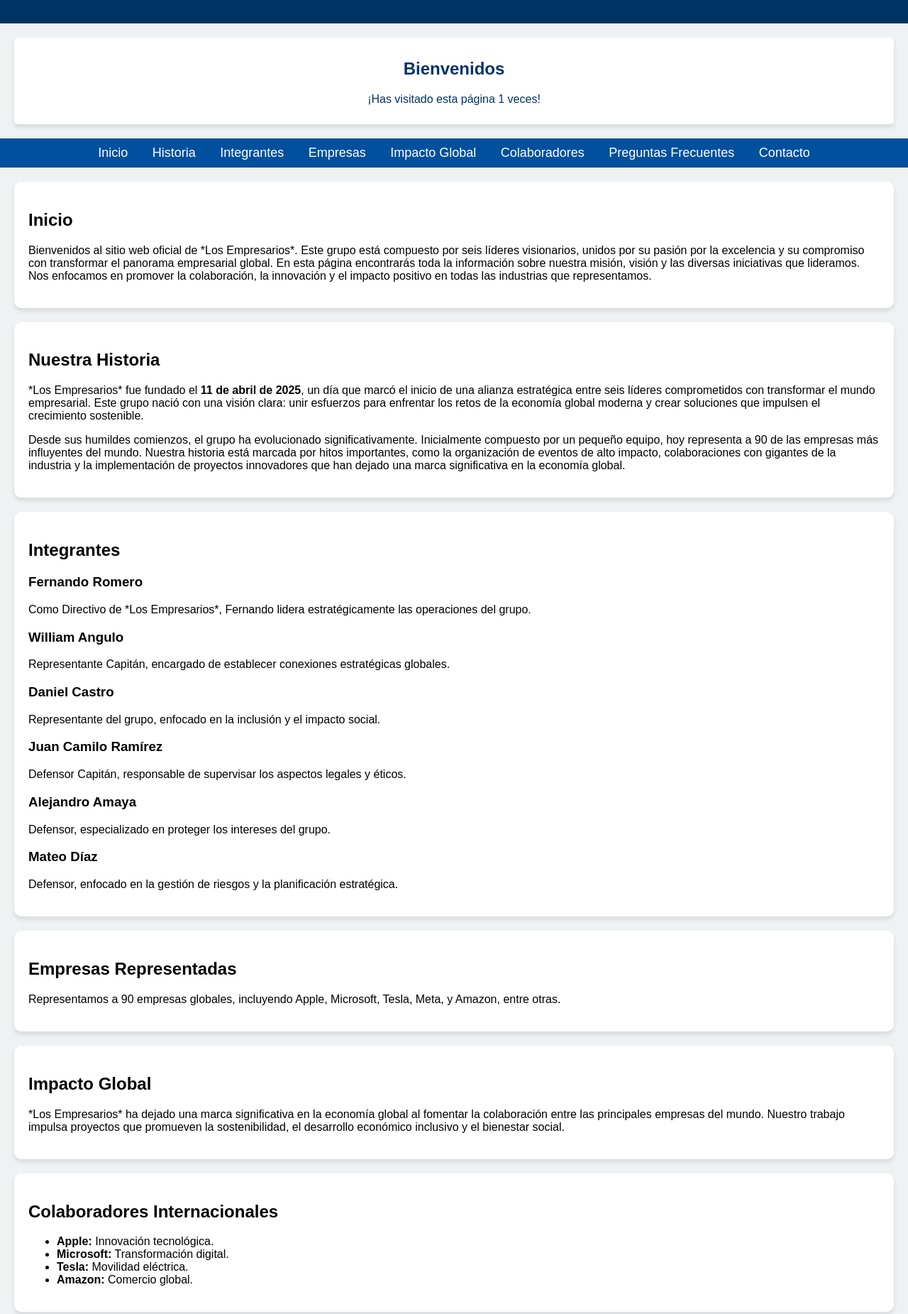
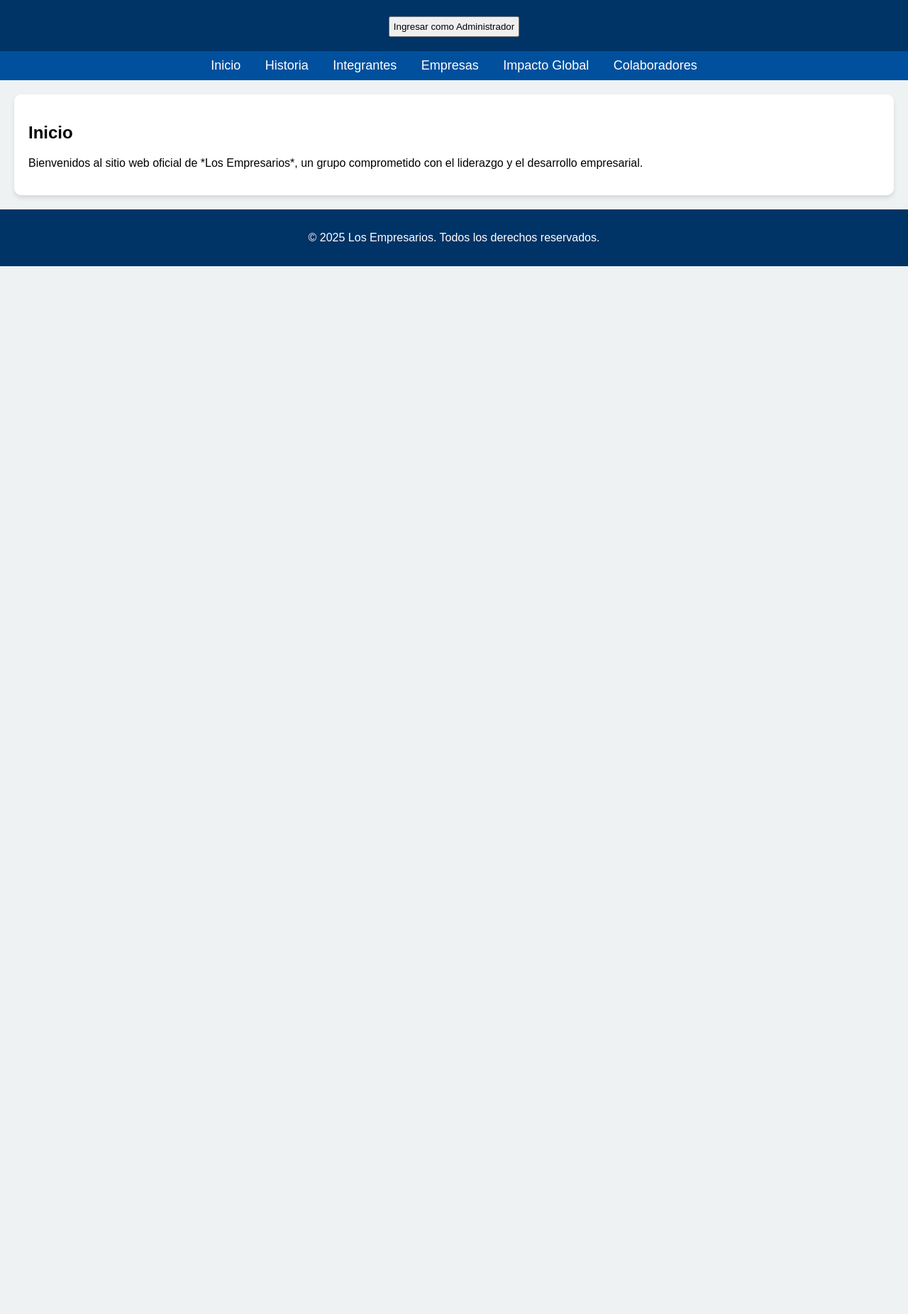
Before and after one commit to eldestruyecamiones3000/Los-Empresarios, a plain HTML site: page index.html in a window 1280 px wide. Shown: the part 121-1972 px from the top of the page at 71% size. After the commit the page ends 800 px from the top, so only its background shows below. Drawn offline with Linux system fonts and the light colour scheme.

Commit message:
Update index.html

```diff
--- a/index.html
+++ b/index.html
@@ -2,7 +2,6 @@
 <html lang="es">
 <head>
     <meta charset="UTF-8">
-    <meta name="viewport" content="width=device-width, initial-scale=1.0">
     <title>Los Empresarios</title>
     <style>
         body {
@@ -17,15 +16,6 @@
             text-align: center;
             padding: 20px;
         }
-        #visit-counter {
-            margin: 20px;
-            padding: 10px;
-            background-color: #ffffff;
-            color: #003366;
-            text-align: center;
-            border-radius: 5px;
-            box-shadow: 0 4px 6px rgba(0,0,0,0.1);
-        }
         nav {
             background-color: #00509E;
             padding: 10px;
@@ -37,8 +27,12 @@
             margin: 0 15px;
             font-size: 18px;
         }
-        nav a:hover {
-            text-decoration: underline;
+        #admin-controls {
+            display: none;
+            margin: 20px;
+            padding: 10px;
+            background-color: #ffffff;
+            border: 1px solid #ddd;
         }
         section {
             margin: 20px;
@@ -57,15 +51,10 @@
 </head>
 <body>
     <header>
-        <h1>Los Empresarios</h1>
-        <p>Liderazgo, innovación y excelencia empresarial</p>
+        <h1 id="titulo-header">Los Empresarios</h1>
+        <p id="subtitulo-header">Liderazgo, innovación y excelencia empresarial</p>
+        <button onclick="enableAdmin()" style="margin-top: 10px; padding: 5px;">Ingresar como Administrador</button>
     </header>
-
-    <!-- Contador de visitas -->
-    <div id="visit-counter">
-        <h2>Bienvenidos</h2>
-        <p>¡Has visitado esta página <span id="counter"></span> veces!</p>
-    </div>
 
     <nav>
         <a href="#inicio">Inicio</a>
@@ -74,97 +63,48 @@
         <a href="#empresas">Empresas</a>
         <a href="#impacto">Impacto Global</a>
         <a href="#colaboradores">Colaboradores</a>
-        <a href="#faq">Preguntas Frecuentes</a>
-        <a href="#contacto">Contacto</a>
     </nav>
 
     <section id="inicio">
         <h2>Inicio</h2>
-        <p>Bienvenidos al sitio web oficial de *Los Empresarios*. Este grupo está compuesto por seis líderes visionarios, unidos por su pasión por la excelencia y su compromiso con transformar el panorama empresarial global. En esta página encontrarás toda la información sobre nuestra misión, visión y las diversas iniciativas que lideramos. Nos enfocamos en promover la colaboración, la innovación y el impacto positivo en todas las industrias que representamos.</p>
+        <p id="texto-inicio">Bienvenidos al sitio web oficial de *Los Empresarios*, un grupo comprometido con el liderazgo y el desarrollo empresarial.</p>
     </section>
 
-    <section id="historia">
-        <h2>Nuestra Historia</h2>
-        <p>*Los Empresarios* fue fundado el <b>11 de abril de 2025</b>, un día que marcó el inicio de una alianza estratégica entre seis líderes comprometidos con transformar el mundo empresarial. Este grupo nació con una visión clara: unir esfuerzos para enfrentar los retos de la economía global moderna y crear soluciones que impulsen el crecimiento sostenible.</p>
-        <p>Desde sus humildes comienzos, el grupo ha evolucionado significativamente. Inicialmente compuesto por un pequeño equipo, hoy representa a 90 de las empresas más influyentes del mundo. Nuestra historia está marcada por hitos importantes, como la organización de eventos de alto impacto, colaboraciones con gigantes de la industria y la implementación de proyectos innovadores que han dejado una marca significativa en la economía global.</p>
-    </section>
-
-    <section id="integrantes">
-        <h2>Integrantes</h2>
-        <div>
-            <h3>Fernando Romero</h3>
-            <p>Como Directivo de *Los Empresarios*, Fernando lidera estratégicamente las operaciones del grupo.</p>
-        </div>
-        <div>
-            <h3>William Angulo</h3>
-            <p>Representante Capitán, encargado de establecer conexiones estratégicas globales.</p>
-        </div>
-        <div>
-            <h3>Daniel Castro</h3>
-            <p>Representante del grupo, enfocado en la inclusión y el impacto social.</p>
-        </div>
-        <div>
-            <h3>Juan Camilo Ramírez</h3>
-            <p>Defensor Capitán, responsable de supervisar los aspectos legales y éticos.</p>
-        </div>
-        <div>
-            <h3>Alejandro Amaya</h3>
-            <p>Defensor, especializado en proteger los intereses del grupo.</p>
-        </div>
-        <div>
-            <h3>Mateo Díaz</h3>
-            <p>Defensor, enfocado en la gestión de riesgos y la planificación estratégica.</p>
-        </div>
-    </section>
-
-    <section id="empresas">
-        <h2>Empresas Representadas</h2>
-        <p>Representamos a 90 empresas globales, incluyendo Apple, Microsoft, Tesla, Meta, y Amazon, entre otras.</p>
-    </section>
-
-    <section id="impacto">
-        <h2>Impacto Global</h2>
-        <p>*Los Empresarios* ha dejado una marca significativa en la economía global al fomentar la colaboración entre las principales empresas del mundo. Nuestro trabajo impulsa proyectos que promueven la sostenibilidad, el desarrollo económico inclusivo y el bienestar social.</p>
-    </section>
-
-    <section id="colaboradores">
-        <h2>Colaboradores Internacionales</h2>
-        <ul>
-            <li><b>Apple:</b> Innovación tecnológica.</li>
-            <li><b>Microsoft:</b> Transformación digital.</li>
-            <li><b>Tesla:</b> Movilidad eléctrica.</li>
-            <li><b>Amazon:</b> Comercio global.</li>
-        </ul>
-    </section>
-
-    <section id="faq">
-        <h2>Preguntas Frecuentes</h2>
-        <h3>¿Qué es *Los Empresarios*?</h3>
-        <p>Somos un grupo de seis líderes que representan a 90 de las empresas más importantes del mundo, con el objetivo de impulsar la innovación y el crecimiento sostenible.</p>
-    </section>
-
-    <section id="contacto">
-        <h2>Contacto</h2>
-        <form action="#" method="post">
-            <label for="name">Nombre:</label><br>
-            <input type="text" id="name" name="name" required><br><br>
-            <label for="email">Correo Electrónico:</label><br>
-            <input type="email" id="email" name="email" required><br><br>
-            <label for="message">Mensaje:</label><br>
-            <textarea id="message" name="message" rows="5" required></textarea><br><br>
-            <button type="submit">Enviar</button>
-        </form>
-    </section>
+    <div id="admin-controls">
+        <h3>Controles de Administrador</h3>
+        <label for="new-header-title">Título del Encabezado:</label>
+        <input type="text" id="new-header-title"><br><br>
+        <label for="new-subtitle">Subtítulo:</label>
+        <input type="text" id="new-subtitle"><br><br>
+        <label for="new-inicio-text">Texto de Inicio:</label>
+        <textarea id="new-inicio-text" rows="3"></textarea><br><br>
+        <button onclick="updatePage()">Guardar Cambios</button>
+    </div>
 
     <script>
-        // Contador de visitas almacenado en localStorage
-        let visitCount = localStorage.getItem('visitCount');
-        if (visitCount === null) {
-            visitCount = 0;
+        // Función para habilitar controles de administrador
+        function enableAdmin() {
+            document.getElementById('admin-controls').style.display = 'block';
         }
-        visitCount++;
-        localStorage.setItem('visitCount', visitCount);
-        document.getElementById('counter').innerText = visitCount;
+
+        // Función para actualizar texto
+        function updatePage() {
+            const newHeaderTitle = document.getElementById('new-header-title').value;
+            const newSubtitle = document.getElementById('new-subtitle').value;
+            const newInicioText = document.getElementById('new-inicio-text').value;
+
+            if (newHeaderTitle) {
+                document.getElementById('titulo-header').innerText = newHeaderTitle;
+            }
+            if (newSubtitle) {
+                document.getElementById('subtitulo-header').innerText = newSubtitle;
+            }
+            if (newInicioText) {
+                document.getElementById('texto-inicio').innerText = newInicioText;
+            }
+
+            alert('Los cambios se han guardado correctamente.');
+        }
     </script>
 
     <footer>
```
